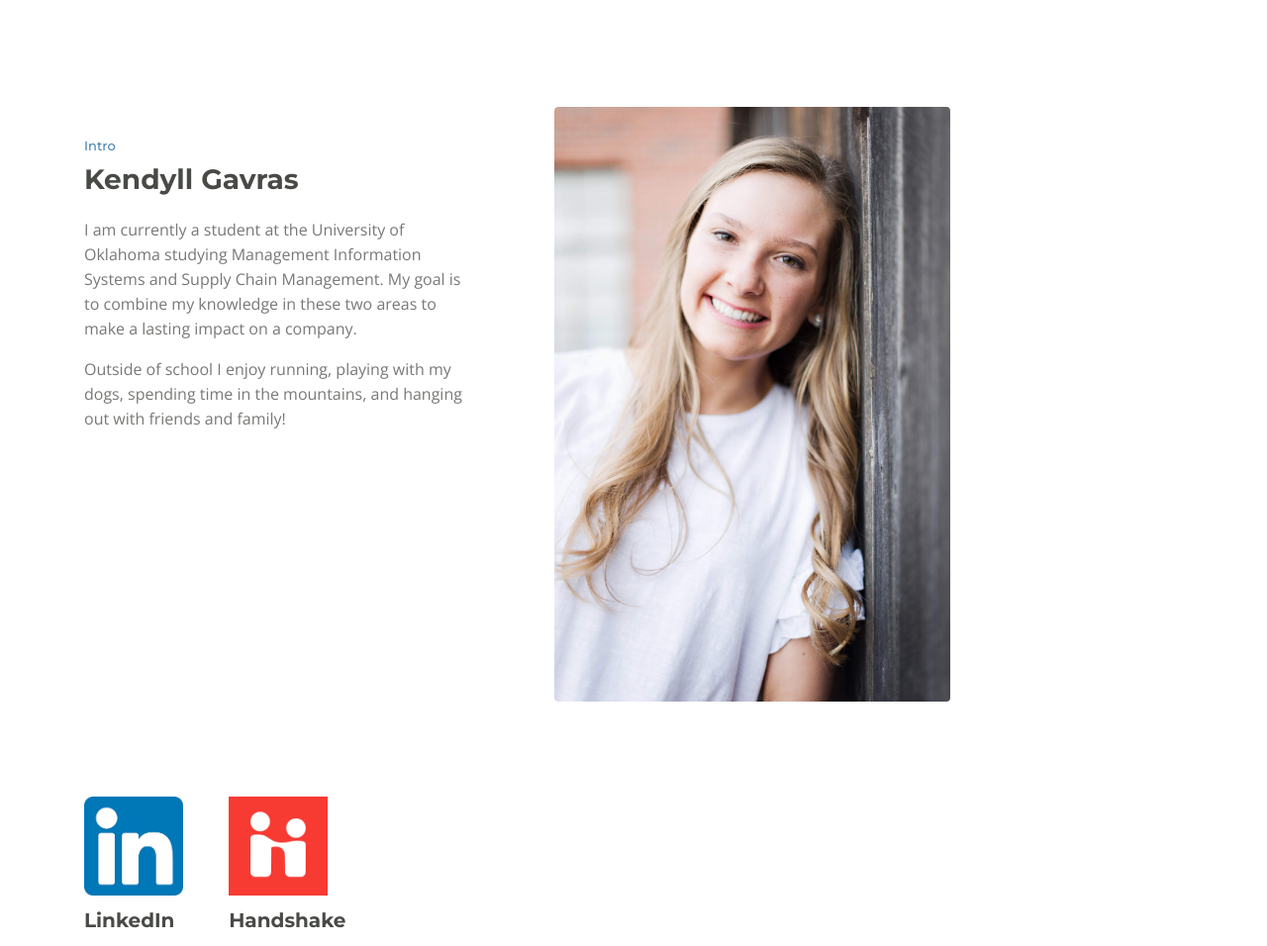
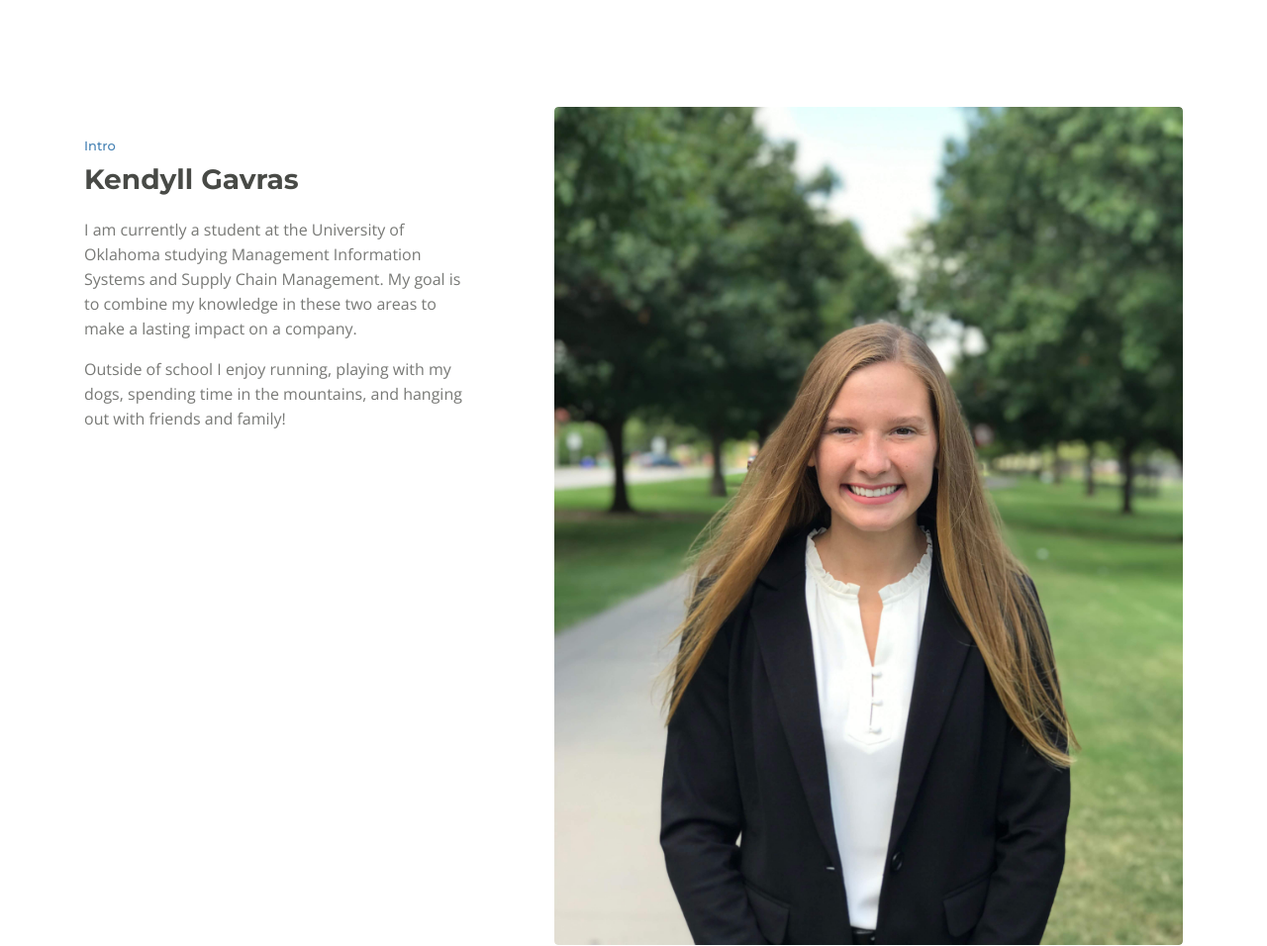
Before and after one commit to kendyllgavras/kendyllgavras.github.io, a plain HTML site: page index.html in a window 1280 px wide. Shown: the part 794-1750 px from the top of the page at 99% size. Drawn offline with nearby package versions, Linux system fonts and the light colour scheme.

Commit message:
complete

```diff
--- a/index.html
+++ b/index.html
@@ -122,7 +122,7 @@
                 </div> <!-- end of col -->
                 <div class="col-lg-7">
                     <div class="image-container">
-                        <img class="img-fluid" src="images/kendyllpic.jpg" height="50" width="400" alt="alternative">
+                        <img class="img-fluid" src="images/kendyll.jpg" alt="alternative">
                     </div> <!-- end of image-container -->
                 </div> <!-- end of col -->
             </div> <!-- end of row -->
```
Also changed, not shown: images/kendyll.JPG (added).
